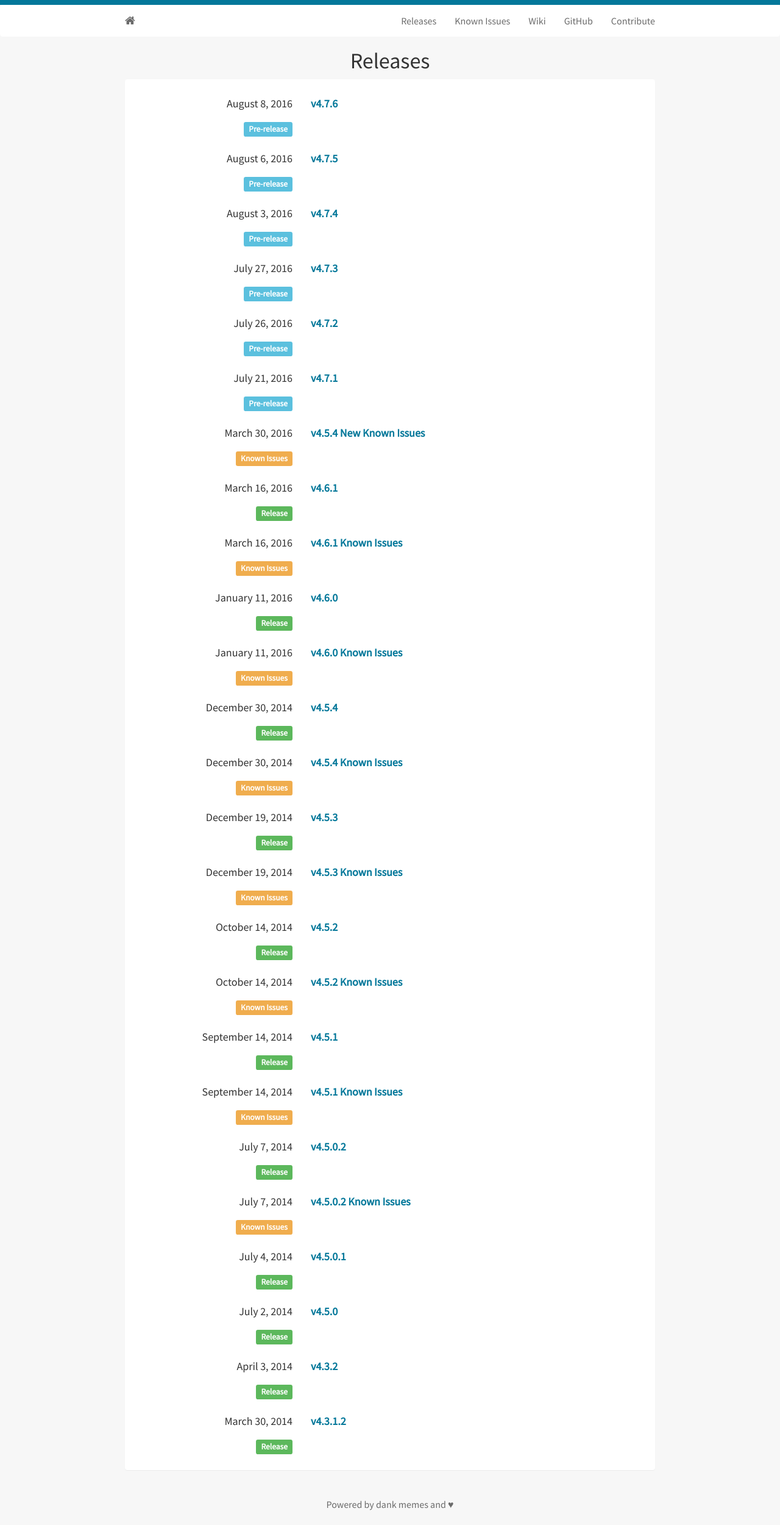
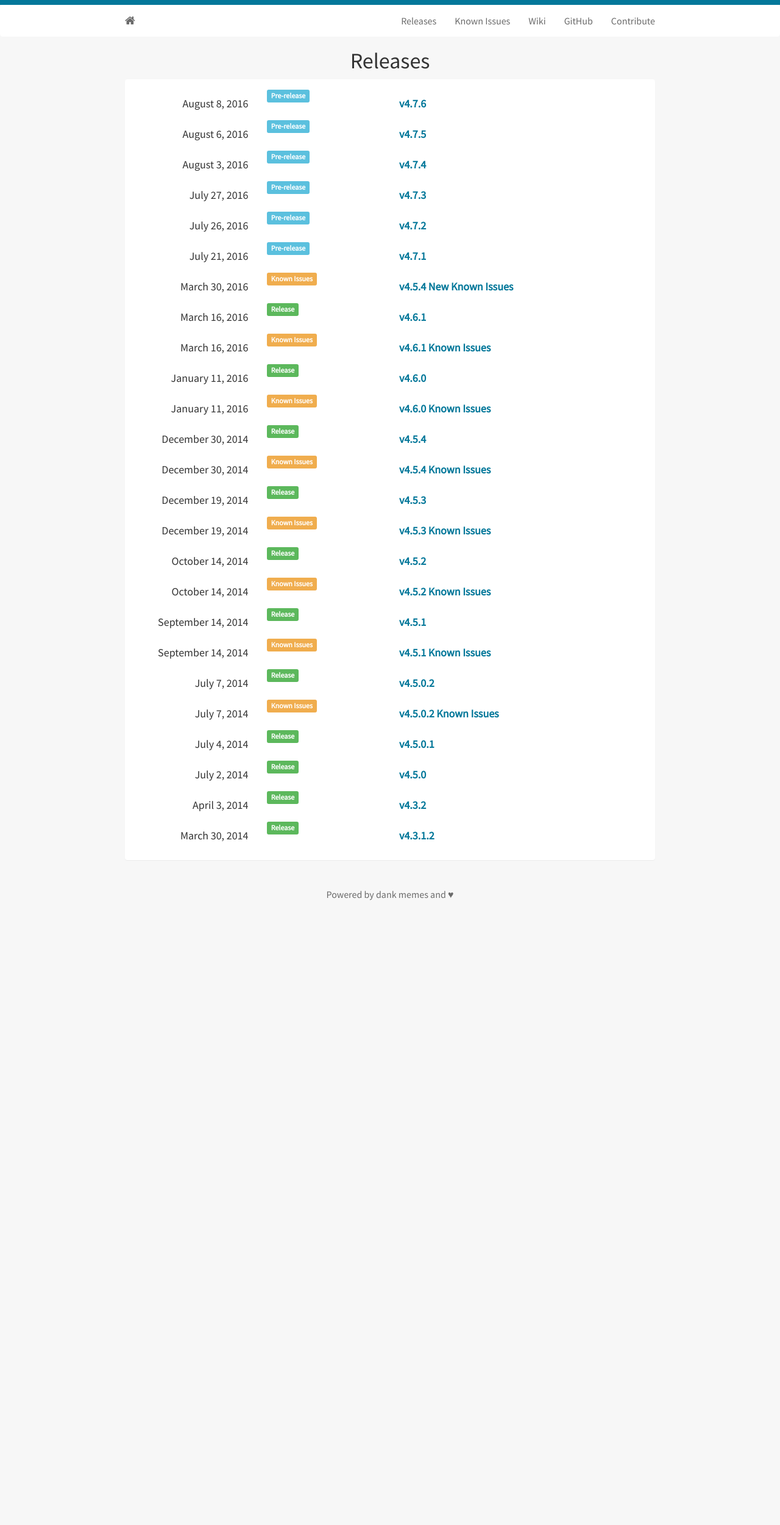
Before and after one commit to Reddit-Enhancement-Suite/Reddit-Enhancement-Suite.github.io, a Jekyll site: the page built from releases.html, in a window 1280 px wide. Shown: the whole page at 61% size. Built offline with Jekyll 4.4.1, drawn with Linux system fonts in a browser that asks for light colours; nearby versions of some CDN libraries; after the commit the page ends 1500 px from its top, so only the background shows below that.

Commit message:
three-column layout

```diff
--- a/releases.html
+++ b/releases.html
@@ -8,11 +8,12 @@
   <div class="panel-body">
 	{% for post in site.posts %}
 		<div class="row">
-				<div class="col-sm-4 col-md-4 col-lg-4">
+				<div class="col-sm-3 col-md-3 col-lg-3">
 					<h5 style="text-align: right">
 						{{ post.date | date: "%B %e, %Y" }}
 					</h5>
-					<h5 style="text-align: right">
+				</div>
+				<div class="col-sm-3 col-md-3 col-lg-3">
 					{% for tag in post.tags %}
 		 				<span class="label
 		 					{% if tag == "Release" %}label-success{% endif %}
@@ -20,9 +21,8 @@
 		 					{% if tag == "Known Issues" %}label-warning{% endif %}
 		 					">{{ tag }}</span>
 					{% endfor %}
-					</h5>
 				</div>
-				<div class="col-sm-8 col-md-8 col-lg-8">
+				<div class="col-sm-6 col-md-6 col-lg-6">
 					<h5 style="text-align: left">
 						<strong><a href="{{ post.url }}">{{ post.title }}</a></strong>
 					</h5>
```
Lines whose indentation alone changed are shown as unchanged.
